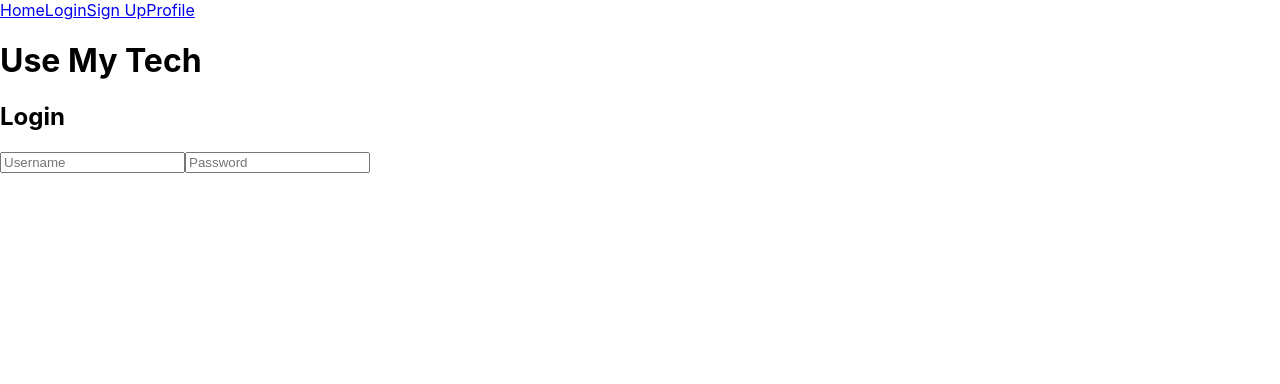
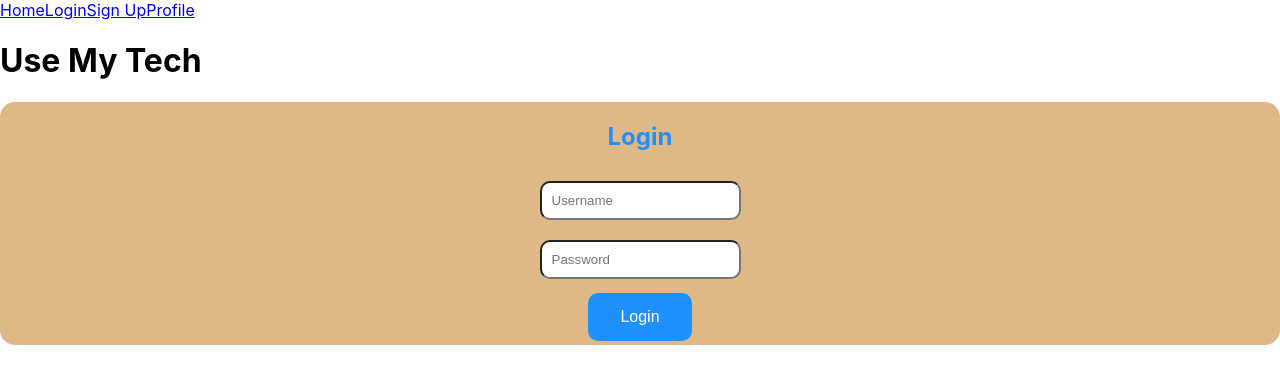
Before and after one commit to Ft-use-my-tech/Front-end, a React (Create React App) app in the folder my-app/: page /Login in a window 1280 px wide. Shown: the top 384 px of the page. Built offline with nearby package versions, Linux system fonts and the light colour scheme.

Commit message:
styled all the components we have so far to make the entire web application uniform

```diff
--- a/my-app/package.json
+++ b/my-app/package.json
@@ -6,10 +6,14 @@
     "@testing-library/jest-dom": "^5.14.1",
     "@testing-library/react": "^11.2.7",
     "@testing-library/user-event": "^12.8.3",
+    "axios": "^0.21.1",
     "react": "^17.0.2",
     "react-dom": "^17.0.2",
     "react-router-dom": "^5.2.0",
     "react-scripts": "4.0.3",
+    "schema": "^0.2.1",
+    "styled-components": "^5.3.0",
+    "usestate": "^1.1.3",
     "web-vitals": "^1.1.2",
     "yup": "^0.32.9"
   },
--- a/my-app/src/App.css
+++ b/my-app/src/App.css
@@ -21,7 +21,7 @@
   align-items: center;
   justify-content: center;
   font-size: calc(10px + 2vmin);
-  color: white;
+  color: black;
 }
 
 .App-link {
--- a/my-app/src/components/Home.js
+++ b/my-app/src/components/Home.js
@@ -1,10 +1,33 @@
 import React from 'react'
+import styled from 'styled-components';
+
+const StyledDiv = styled.div`
+    background-color:burlywood;
+    border-radius: 15px;
+    display:flex;
+    flex-direction:column;
+    justify-content: center;
+    align-items:center;
+`
+const StyledTitle = styled.h2`
+    color:#1E90FF;
+    display:flex;
+    align-items:center;
+`
+const StyledText = styled.h4`
+    color: #1E90FF;
+    display:flex;
+    align-items:center;
+    padding-left: 50px;
+`
 
 const Home = () => {
     return (
-        <div>
-            <h2>Welcome</h2>
-        </div>
+        <StyledDiv>
+            <StyledTitle>Welcome to Use My Tech Stuff!</StyledTitle>
+            <StyledText>The only application where you can directly rent equipment from the owner!</StyledText>
+            <StyledText>Have equipment of your own you want to rent out for some cash? Join today and list what you have!</StyledText>
+        </StyledDiv>
     )
 }
 
--- a/my-app/src/components/Login.js
+++ b/my-app/src/components/Login.js
@@ -1,8 +1,40 @@
 import React, { useState } from 'react';
 import axios from 'axios';
 import { useHistory } from 'react-router';
+import styled from 'styled-components';
 
+const StyledForm = styled.form`
+    background-color:burlywood;
+    border-radius: 15px;
+    display:flex;
+    flex-direction:column;
+    justify-content: center;
+    align-items:center;
+`
 
+const StyledTitle = styled.h2`
+    color:#1E90FF;
+    display:flex;
+    align-items:center;
+`
+const StyledButton = styled.button`
+    background-color: #1E90FF;
+    border: none;
+    border-radius:10px;
+    color: white;
+    padding: 15px 32px;
+    text-align: center;
+    text-decoration: none;
+    display: inline-block;
+    font-size: 16px;
+    margin: 4px 2px;
+    cursor: pointer;
+`
+const StyledInput = styled.input`
+    padding:10px;
+    margin:10px 0;
+    border-radius: 10px;
+`
 
 
 const Login = () => {
@@ -28,23 +60,26 @@ const Login = () => {
 
     return(
         <div className='container'>
-            <h2>Login</h2>
-                <form className='form-container' onSubmit={onSubmit}>
-                    <input
+                <StyledForm className='form-container' onSubmit={onSubmit}>
+                    <StyledTitle>Login</StyledTitle>
+
+                    <StyledInput
                         // value={}
                         // onChange={}
                         name='username'
                         type='text'
                         placeholder='Username'
                     />
-                    <input
+                    <StyledInput
                         // value={}
                         // onChange={}
                         name='password'
                         type='password'
                         placeholder='Password'
                     />
-                </form>
+
+            <StyledButton id='login-button'>Login</StyledButton>
+                </StyledForm>
         </div>
     )
 }
--- a/my-app/src/components/Profile.js
+++ b/my-app/src/components/Profile.js
@@ -1,11 +1,34 @@
 import React from 'react';
+import styled from 'styled-components';
+
+const StyledDiv = styled.div`
+    background-color:burlywood;
+    border-radius: 15px;
+    display:flex;
+    flex-direction:column;
+    justify-content: center;
+    align-items:center;
+`
+const StyledButton = styled.button`
+    background-color: #1E90FF;
+    border: none;
+    border-radius:10px;
+    color: white;
+    padding: 15px 32px;
+    text-align: center;
+    text-decoration: none;
+    display: inline-block;
+    font-size: 16px;
+    margin: 4px 2px;
+    cursor: pointer;
+`
 
 const Profile = () => {
     return (
-        <div>
-            <button>List item</button>
-            <button>View listings</button>
-        </div>
+        <StyledDiv>
+            <StyledButton>List item</StyledButton>
+            <StyledButton>View listings</StyledButton>
+        </StyledDiv>
     )
 }
 
--- a/my-app/src/components/SignUp.js
+++ b/my-app/src/components/SignUp.js
@@ -37,6 +37,7 @@ const StyledLabel2 = styled.label`
 
 const StyledLabel3 = styled.label`
     color:indianred;
+    font-style:bold;
 `
 const StyledInput = styled.input`
     padding:10px;
```
Also changed, not shown: 1 other file (tests, documents, lock files or other folders).
